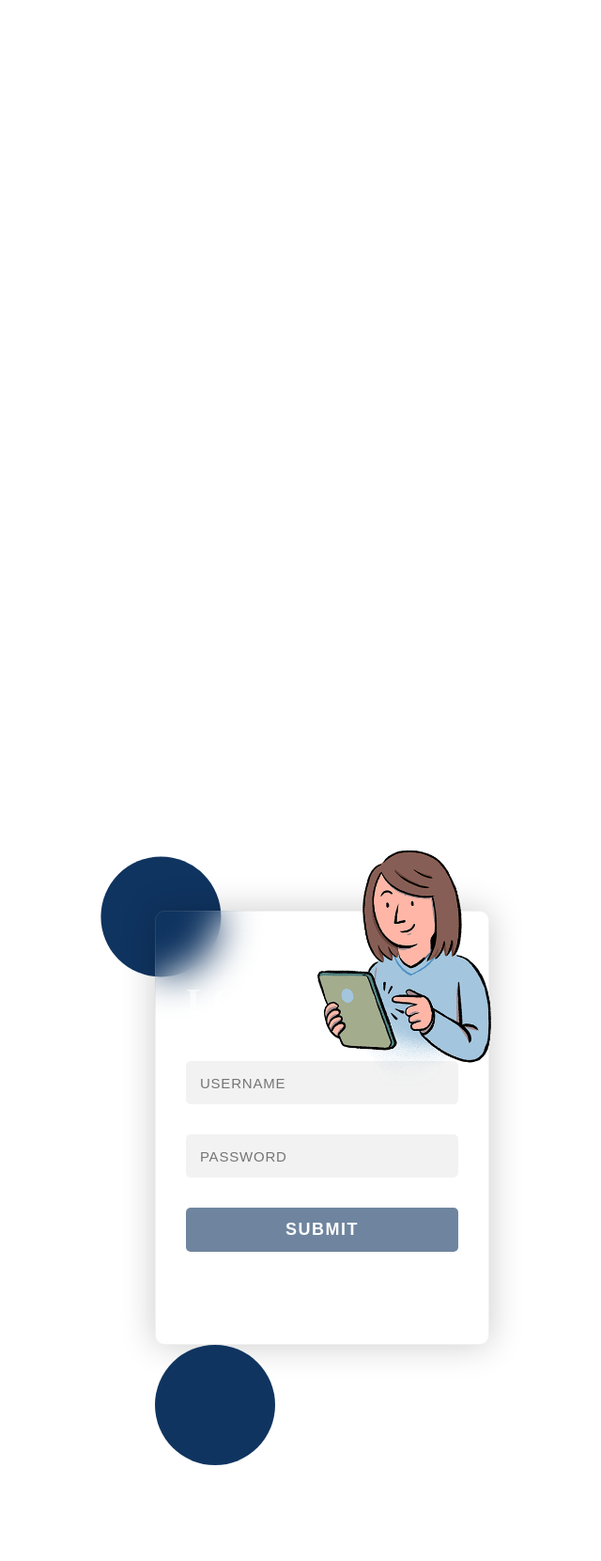
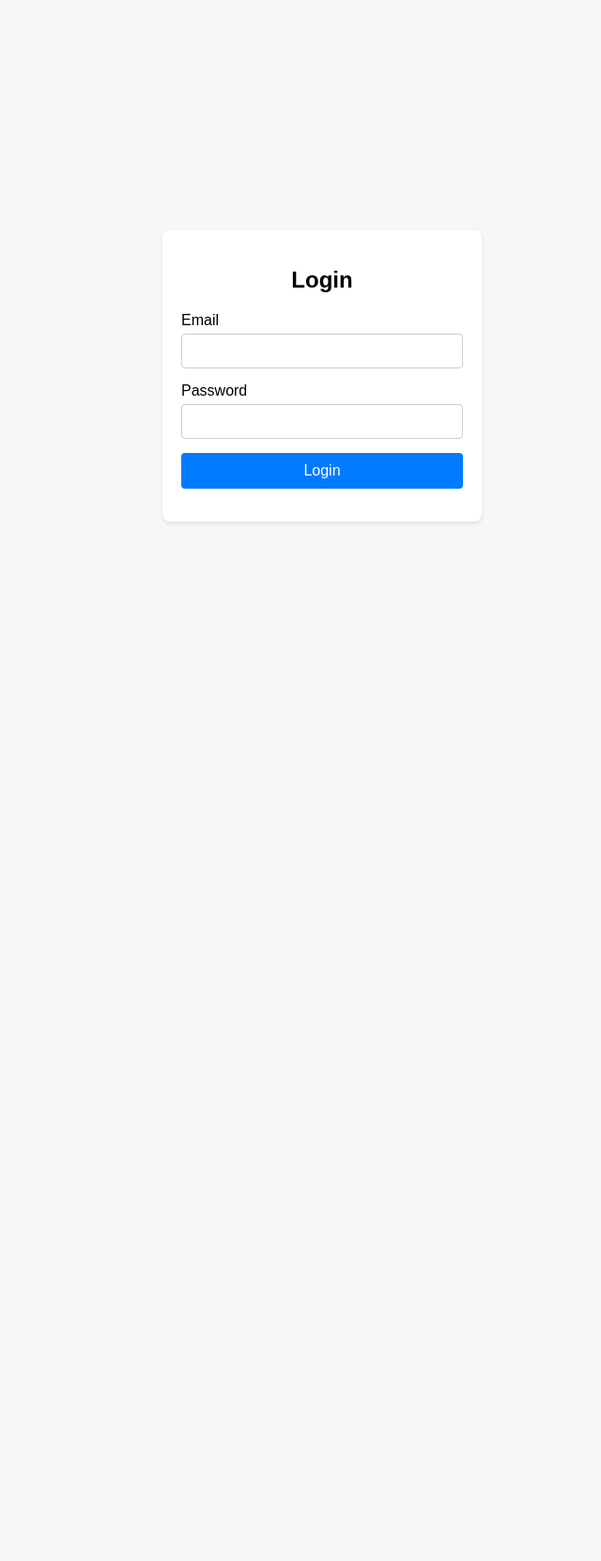
Before and after one commit to ZHAYRI123/Walk_Together_app, a Flask app: page /login in a window 1280 px wide. Shown: the whole page at 94% size, without its empty margins (297-937 px from the left). After the commit the page ends 557 px from the top, so only its background shows below. Run offline with Flask 3, Linux system fonts and the light colour scheme.

Commit message:
log html

```diff
--- a/app/templates/login.html
+++ b/app/templates/login.html
@@ -1,28 +1,111 @@
-{% extends "base.html" %}
+<!DOCTYPE html>
+<html lang="en">
+<head>
+    <meta charset="UTF-8">
+    <meta name="viewport" content="width=device-width, initial-scale=1.0">
+    <title>Login</title>
+    <style>
+        body {
+    font-family: Arial, sans-serif;
+    background-color: #f7f7f7;
+    display: flex;
+    justify-content: center;
+    align-items: center;
+    height: 100vh;
+    margin: 0;
+}
 
-{% block content %}
- <!-- Custom CSS -->
- <link rel="stylesheet" href="../static/log.css">
- <body>
-    <section class="container">
-        <div class="login-container">
-            <div class="circle circle-one"></div>
-            <div class="form-container">
-                <img src="../static/images/log.png" alt="illustration" class="illustration" />
-                <h1 class="opacity">LOGIN</h1>
-                <form>
-                    <input type="text" placeholder="USERNAME" />
-                    <input type="password" placeholder="PASSWORD" />
-                    <button class="opacity">SUBMIT</button>
-                </form>
-                <div class="register-forget opacity">
-                    <a href="../templates/register.html">REGISTER</a>
-                    <a href="">FORGOT PASSWORD</a>
-                </div>
+.login-container {
+    background-color: #fff;
+    padding: 20px;
+    border-radius: 8px;
+    box-shadow: 0 2px 4px rgba(0, 0, 0, 0.1);
+    width: 300px;
+}
+
+h2 {
+    text-align: center;
+    margin-bottom: 20px;
+}
+
+.form-group {
+    margin-bottom: 15px;
+}
+
+.form-group label {
+    display: block;
+    margin-bottom: 5px;
+}
+
+.form-group .form-control {
+    width: 100%;
+    padding: 10px;
+    border: 1px solid #ccc;
+    border-radius: 4px;
+    box-sizing: border-box;
+}
+
+.btn {
+    width: 100%;
+    padding: 10px;
+    background-color: #007bff;
+    color: #fff;
+    border: none;
+    border-radius: 4px;
+    cursor: pointer;
+    font-size: 16px;
+}
+
+.btn:hover {
+    background-color: #0056b3;
+}
+
+.alert {
+    padding: 10px;
+    margin-bottom: 15px;
+    border-radius: 4px;
+    font-size: 14px;
+    text-align: center;
+}
+
+.alert.success {
+    background-color: #d4edda;
+    color: #155724;
+    border: 1px solid #c3e6cb;
+}
+
+.alert.danger {
+    background-color: #f8d7da;
+    color: #721c24;
+    border: 1px solid #f5c6cb;
+}
+
+    </style>
+</head>
+<body>
+    <div class="login-container">
+        {% with messages = get_flashed_messages(with_categories=true) %}
+            {% if messages %}
+                {% for category, message in messages %}
+                    <div class="alert {{ category }}">{{ message }}</div>
+                {% endfor %}
+            {% endif %}
+        {% endwith %}
+        <h2>Login</h2>
+        <form method="POST" action="">
+            {{ form.hidden_tag() }}
+            <div class="form-group">
+                <label for="email">Email</label>
+                {{ form.email(class="form-control") }}
             </div>
-            <div class="circle circle-two"></div>
-        </div>
-        <div class="theme-btn-container"></div>
-    </section>
+            <div class="form-group">
+                <label for="password">Password</label>
+                {{ form.password(class="form-control") }}
+            </div>
+            <div class="form-group">
+                <button type="submit" class="btn btn-primary">Login</button>
+            </div>
+        </form>
+    </div>
 </body>
-{% endblock %}
+</html>
```
